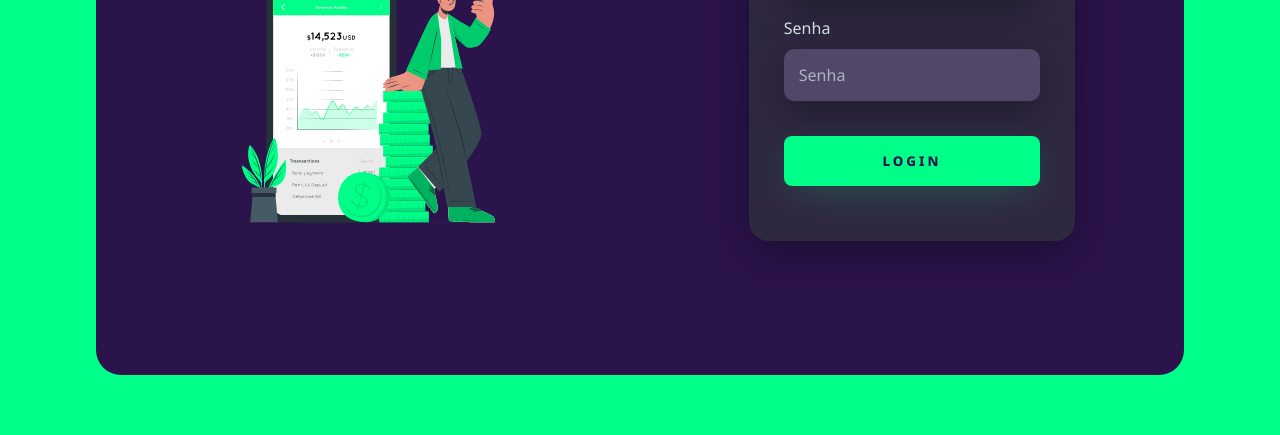
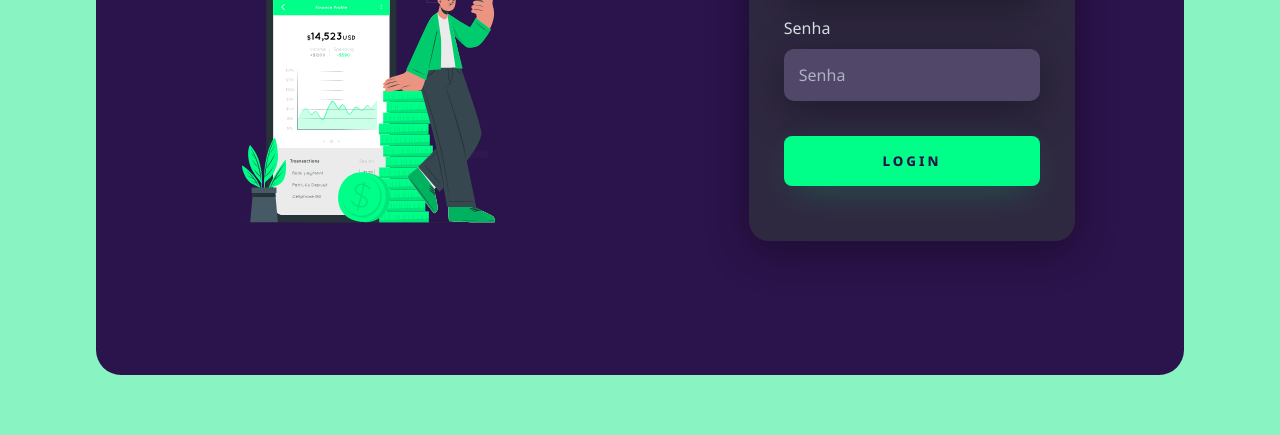
Before and after one commit to marianarolim/Atividade-tela-login-form1, a plain HTML site: page index.html in a window 1280 px wide. Shown: the part 365-800 px from the top of the page. Drawn offline with Linux system fonts and the light colour scheme; a web font is replaced by a local one.

Commit message:
Mudança na cor de fundo

```diff
--- a/css/style.css
+++ b/css/style.css
@@ -11,7 +11,7 @@
 .container{
      width: 100vw;
     height: 100vh;
-    background-color: #0f8;
+    background-color: rgb(138, 243, 194);
     display: flex;
     justify-content: center;
     align-items: center;
```
